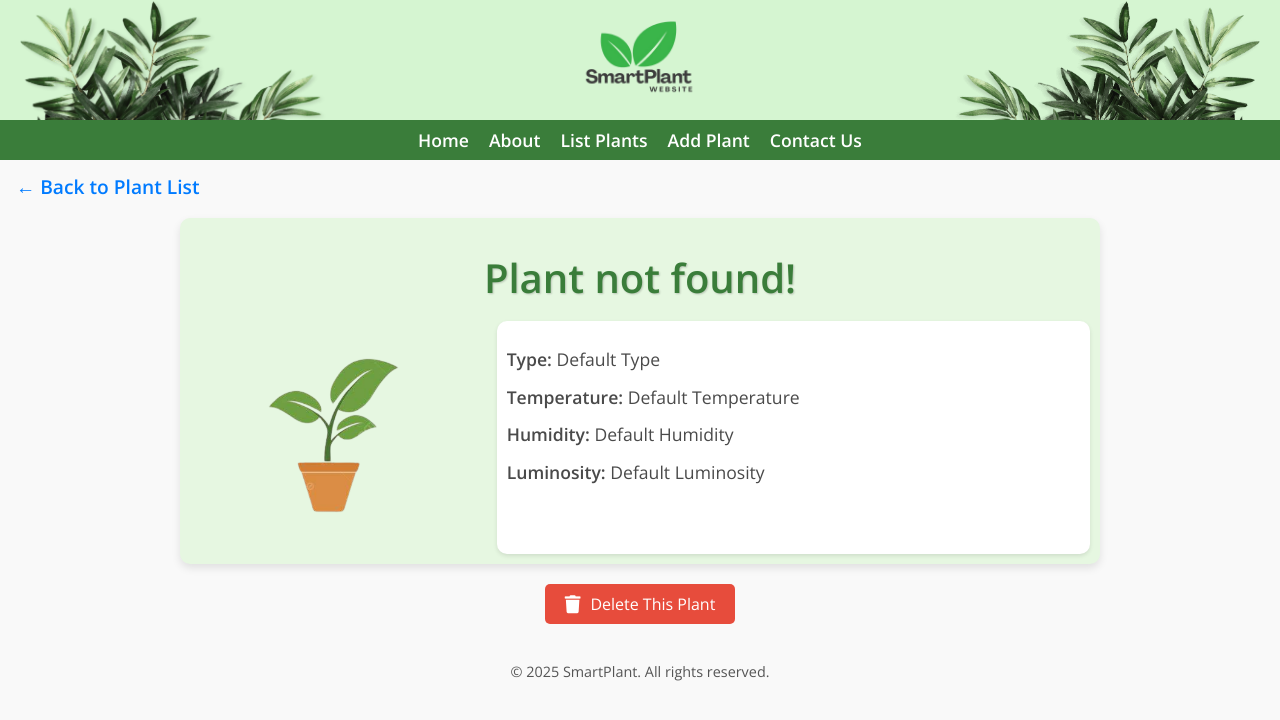
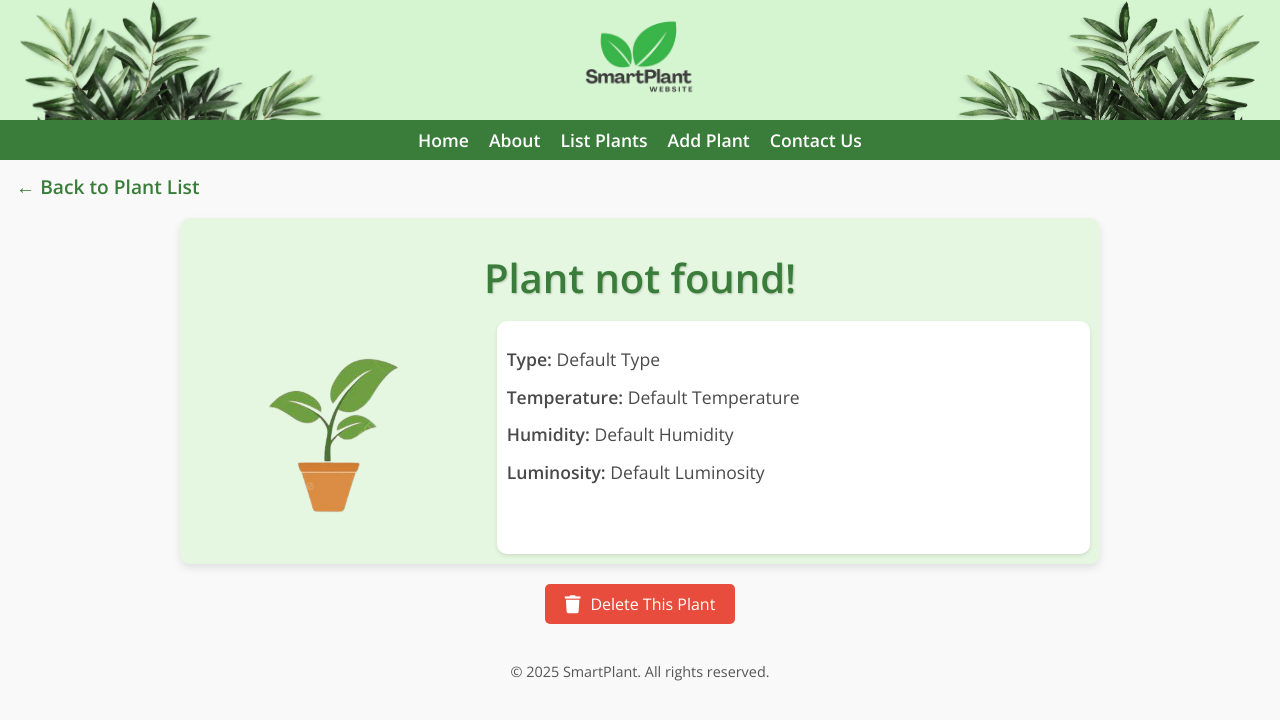
Before and after one commit to clarabourgeois/FrontEnd, a plain HTML site: page integration/plant.html in a window 1280 px wide. Drawn offline with nearby package versions, Linux system fonts and the light colour scheme; files that its build step writes are made by us from their sources.

```diff
--- a/integration/style.scss
+++ b/integration/style.scss
@@ -292,9 +292,6 @@ input:focus, textarea:focus, select:focus {
     transform: scale(1.05);
 }
 
-
-
-
 /* Section Liste des Plantes */
 .plant-list-container {
     padding: 10px;
@@ -367,7 +364,7 @@ input:focus, textarea:focus, select:focus {
 }
 .back-button {
     text-decoration: none;
-    color: #007BFF;
+    color: #3a7d3a;
     font-size: 1.2em;
     font-weight: bold;
 }
```
